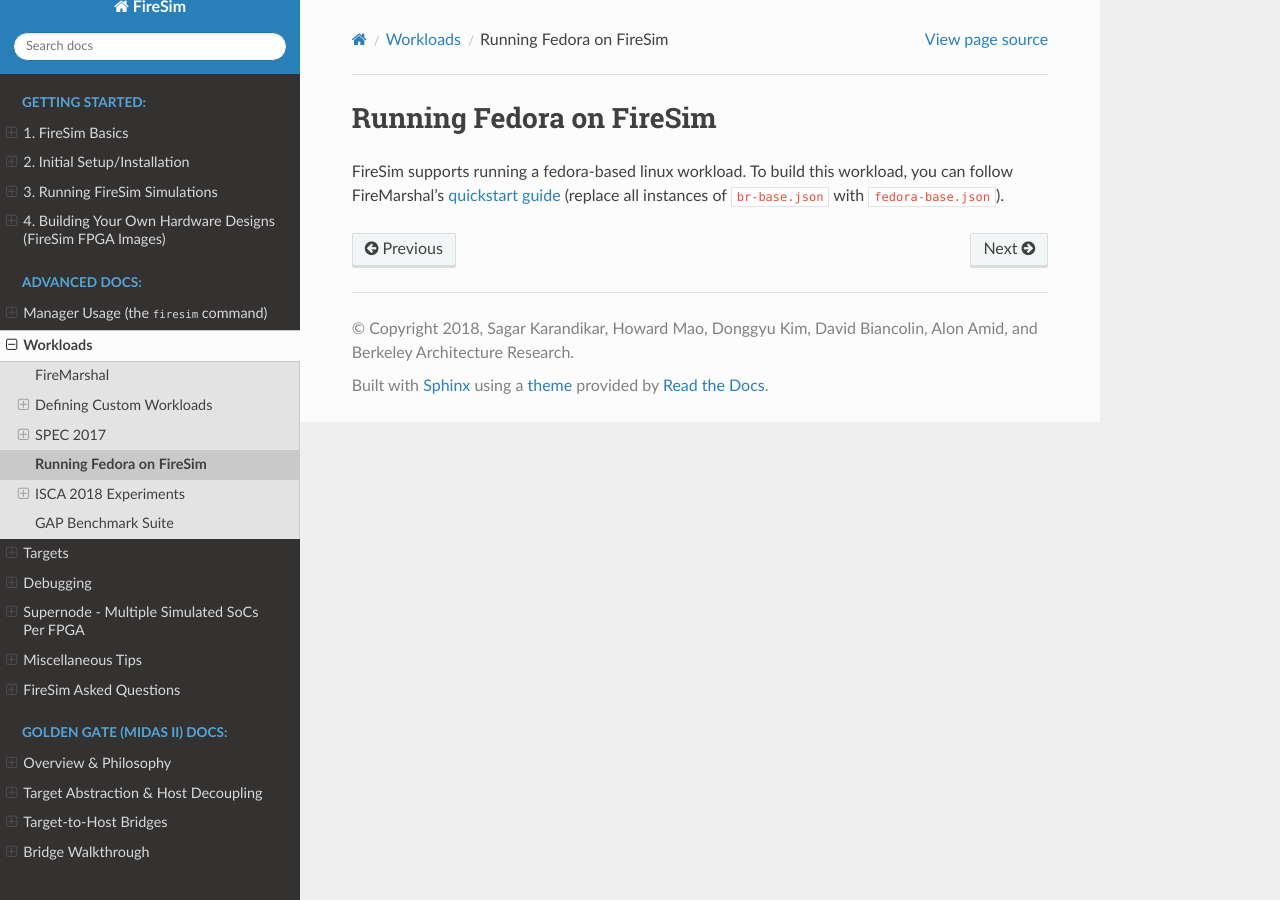
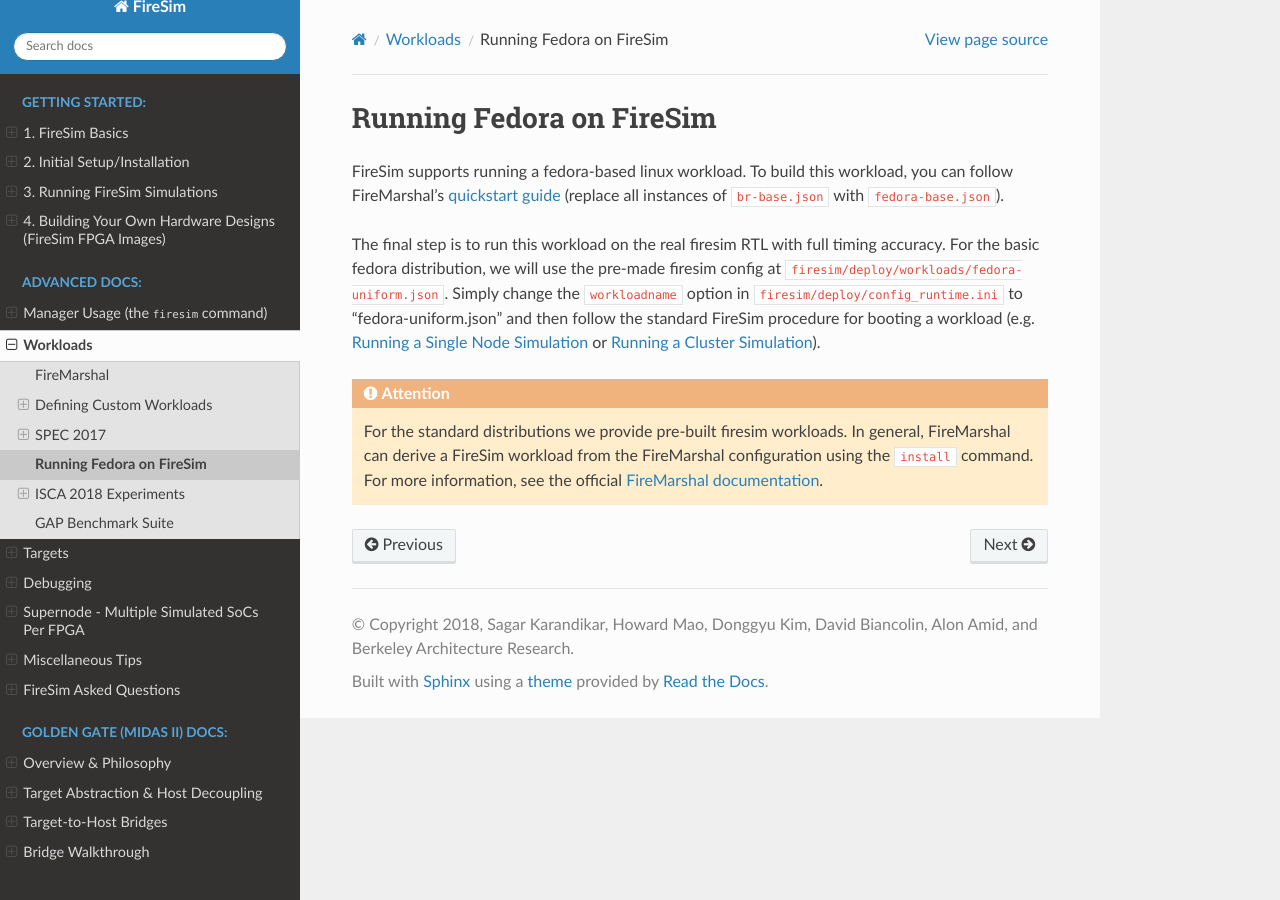
Before and after one commit to firesim/firesim, a Sphinx documentation site: the page built from docs/Advanced-Usage/Workloads/Booting-Fedora.rst, in a window 1280 px wide. Built offline with Sphinx 7.4.7 and the Read the Docs theme 2.0.0, drawn with Linux system fonts in a browser that asks for light colours.

Commit message:
Add back FireSim configuration instructions to the Fedora quickstart guide (since the marshal docs don't include this step).

```diff
--- a/docs/Advanced-Usage/Workloads/Booting-Fedora.rst
+++ b/docs/Advanced-Usage/Workloads/Booting-Fedora.rst
@@ -6,3 +6,16 @@
 you can follow FireMarshal's `quickstart guide
 <https://firemarshal.readthedocs.io/en/latest/quickstart.html>`_ (replace all
 instances of ``br-base.json`` with ``fedora-base.json``).
+
+The final step is to run this workload on the real firesim RTL with full timing
+accuracy. For the basic fedora distribution, we will use the pre-made firesim
+config at ``firesim/deploy/workloads/fedora-uniform.json``. Simply change the
+``workloadname`` option in ``firesim/deploy/config_runtime.ini`` to
+"fedora-uniform.json" and then follow the standard FireSim procedure for
+booting a workload (e.g. :ref:`single-node-sim` or :ref:`cluster-sim`).
+
+.. attention:: For the standard distributions we provide pre-built firesim
+   workloads. In general, FireMarshal can derive a FireSim workload from
+   the FireMarshal configuration using the ``install`` command. For more
+   information, see the official `FireMarshal documentation
+   <https://firemarshal.readthedocs.io/en/latest/>`_.
```
